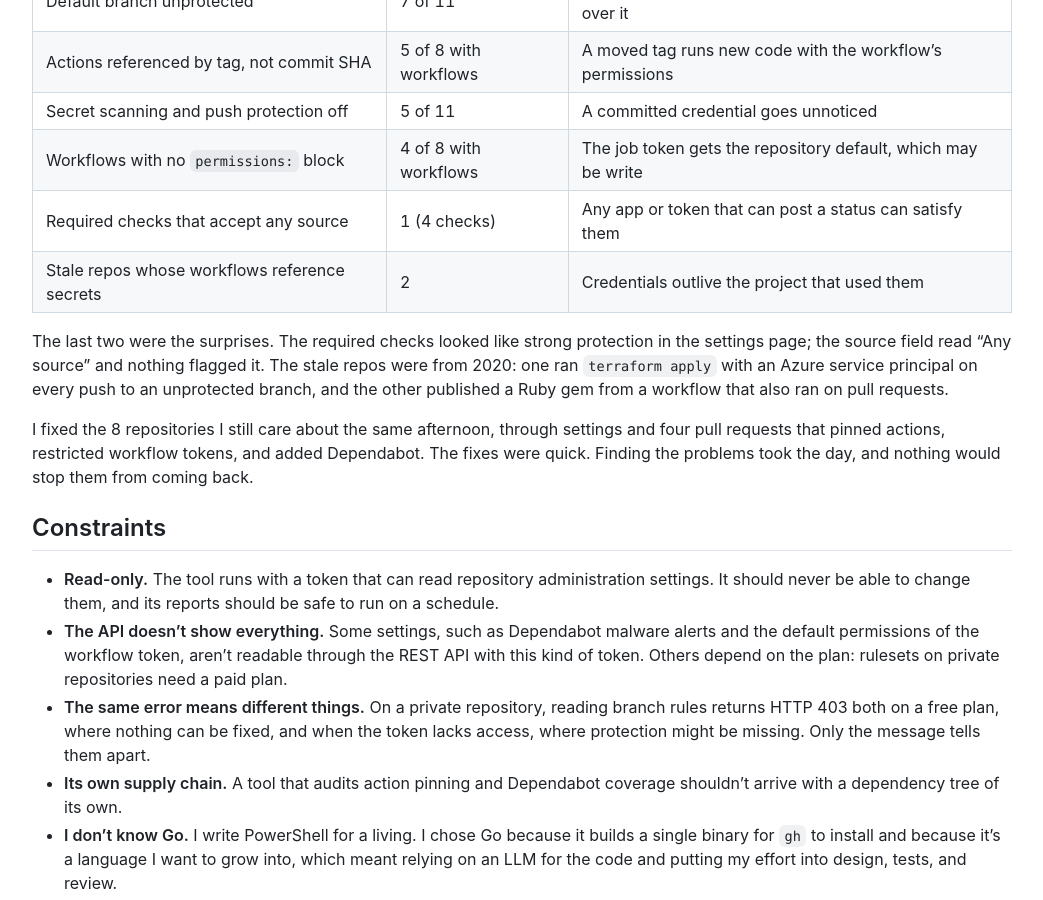
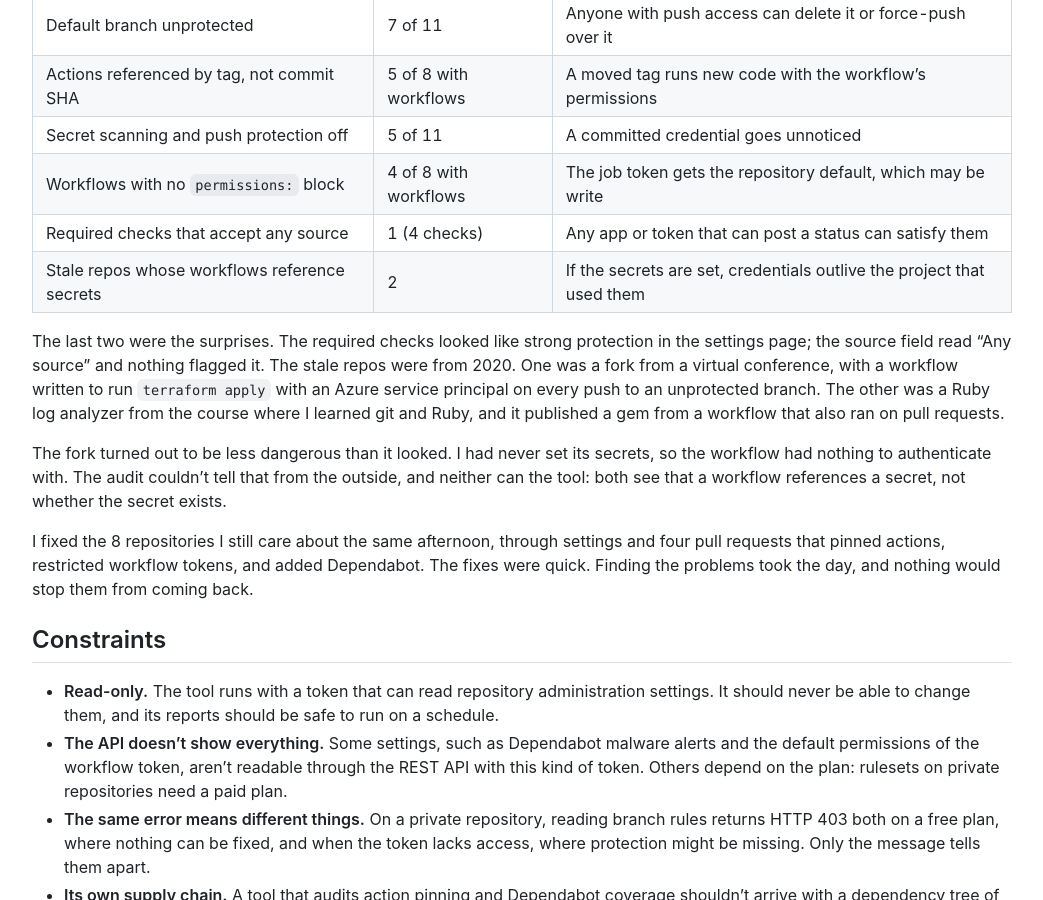
Before and after one commit to jackson-asmith/jacksonsmith.github.io, a Jekyll site: the page built from _projects/gh-baseline.md, in a window 1280 px wide and 900 px high, scrolled down 855 px. Shown: the whole window, without its empty margins (118-1161 px from the left). Built offline with Jekyll 4.4.1, drawn with Linux system fonts in a browser that asks for light colours; some of the changed text lies outside the part shown.

Commit message:
Correct the gh-baseline case study's claims about credentials
The 2020 fork's workflow referenced Azure and Terraform secrets, but
they were never set in the fork, so there were no credentials behind
it. The page described those references as live credentials.

- Describe the stale workflows as referencing secrets, and say what
  each repository was.
- Add that the fork's secrets were never set, and that neither the
  audit nor the tool can tell that from the outside.
- New lesson: a reference isn't a credential.
- Record today's cleanup as a dated update, and replace the "revoke the
  credentials" next step with checking whether referenced secrets exist.

Co-Authored-By: Claude Opus 5.5 <noreply@anthropic.com>
Claude-Session: https://claude.ai/code/session_01BHZGQ1G82jm25LZL9XjcqM

```diff
--- a/_projects/gh-baseline.md
+++ b/_projects/gh-baseline.md
@@ -10,7 +10,7 @@ repo: https://github.com/jackson-asmith/gh-baseline
 mermaid: true
 ---
 
-One of my repositories required four status checks before anything could merge, and anything allowed to post a commit status could have satisfied them, whether or not the checks ever ran. Two others, untouched since 2020, still had workflows that referenced cloud and package-registry credentials. I found all of it in a one-day audit of my public GitHub repositories, then turned that audit into [gh-baseline](https://github.com/jackson-asmith/gh-baseline), a `gh` extension that reports where repositories drift from a baseline you declare once, in a file.
+One of my repositories required four status checks before anything could merge, and anything allowed to post a commit status could have satisfied them, whether or not the checks ever ran. Two others, untouched since 2020, still had deploy and publish workflows that referenced cloud and package-registry secrets. I found all of it in a one-day audit of my public GitHub repositories, then turned that audit into [gh-baseline](https://github.com/jackson-asmith/gh-baseline), a `gh` extension that reports where repositories drift from a baseline you declare once, in a file.
 
 I wrote it in Go, a language I don't know, with an LLM writing most of the code. Below is how the audit became a tool, the decisions behind it, and where my judgment mattered more than the language did.
 
@@ -33,9 +33,11 @@ I audited all 11 of my public repositories by hand: 9 of my own and 2 forks. For
 | Secret scanning and push protection off | 5 of 11 | A committed credential goes unnoticed |
 | Workflows with no `permissions:` block | 4 of 8 with workflows | The job token gets the repository default, which may be write |
 | Required checks that accept any source | 1 (4 checks) | Any app or token that can post a status can satisfy them |
-| Stale repos whose workflows reference secrets | 2 | Credentials outlive the project that used them |
+| Stale repos whose workflows reference secrets | 2 | If the secrets are set, credentials outlive the project that used them |
 
-The last two were the surprises. The required checks looked like strong protection in the settings page; the source field read "Any source" and nothing flagged it. The stale repos were from 2020: one ran `terraform apply` with an Azure service principal on every push to an unprotected branch, and the other published a Ruby gem from a workflow that also ran on pull requests.
+The last two were the surprises. The required checks looked like strong protection in the settings page; the source field read "Any source" and nothing flagged it. The stale repos were from 2020. One was a fork from a virtual conference, with a workflow written to run `terraform apply` with an Azure service principal on every push to an unprotected branch. The other was a Ruby log analyzer from the course where I learned git and Ruby, and it published a gem from a workflow that also ran on pull requests.
+
+The fork turned out to be less dangerous than it looked. I had never set its secrets, so the workflow had nothing to authenticate with. The audit couldn't tell that from the outside, and neither can the tool: both see that a workflow references a secret, not whether the secret exists.
 
 I fixed the 8 repositories I still care about the same afternoon, through settings and four pull requests that pinned actions, restricted workflow tokens, and added Dependabot. The fixes were quick. Finding the problems took the day, and nothing would stop them from coming back.
 
@@ -114,6 +116,7 @@ The 403 ambiguity is settled once, in the collector: a 403 on a private reposito
 * **The LLM's suggestion was wrong, and a test showed it.** Reviewing an early version, it suggested deciding whether a private repository was on a free plan from the status code alone. A test case already in the suite had a private repository returning 403 because the token lacked access. Treating that as "free plan" would have reported a possibly unprotected repository as nothing to fix. The message turned out to be the only signal, so the classification moved into the collector and got its own decision record.
 * **A cleanup broke installation, and every check stayed green.** One round of changes deleted the release workflow. Tests passed and CI passed, but with no release binaries, the install command in the README would have failed. Review caught it before the first release, and an ADR now says why the workflow exists.
 * **A constraint became a principle.** I started with no dependencies partly because the environment I built it in couldn't download Go modules. Once I thought it through, it was the right call anyway, and ADR 0001 records why, along with its cost: workflow files are read line by line instead of parsed as YAML.
+* **Update, October 13: the cleanup is done.** I deleted the fork, made the Ruby repository private, and confirmed my GitHub account has no live personal access tokens.
 
 ## Principles demonstrated
 
@@ -125,11 +128,12 @@ The 403 ambiguity is settled once, in the collector: a 403 on a private reposito
 ## Lessons learned
 
 * **A setting that looks right isn't the same as one that is.** The "any source" checks passed every glance at the settings page. Most of what mattered in the audit was in a field nobody reads twice.
-* **Your attack surface includes what you've forgotten.** The riskiest repositories weren't my active projects. They were two I hadn't thought about in years.
+* **Your attack surface includes what you've forgotten.** The findings that looked worst weren't in my active projects. They were in two repositories I hadn't thought about in years.
+* **A reference isn't a credential.** The finding that looked most dangerous, a fork wired to deploy to Azure, pointed at secrets that had never been set. Reading the workflow told me what it would do with a credential, not whether one existed. I only knew because I remembered never setting it up.
 * **An LLM makes the code cheap, not the judgment.** It wrote most of the Go. It didn't know that GitHub uses one status code for two different situations, and it didn't notice that a passing build couldn't be installed. Both were caught by tests and review, which is where my time went.
 * **"Unknown" keeps coming back.** In the [email alignment checker](/projects/email-alignment-checker/), an empty DNS answer wasn't a missing record. In [Keel](/projects/keel/), a timeout wasn't a failure. Here, a setting the API won't show isn't a pass. Each time, the fix was to give "I couldn't tell" its own outcome.
 * **What I'd do next:**
   * Write SARIF output mostly by hand, with the LLM reviewing instead of writing, so findings appear in GitHub's Security tab and I can say I wrote that part of the Go.
   * Run it on a schedule against my own account and open an issue when anything drifts.
   * Choose tiers by topic or by whether a repository has CI, instead of listing names in the baseline.
-  * Archive the two 2020 repositories and revoke the credentials behind them, which the tool flags until I do.
+  * Check whether referenced secrets exist. The API lists a repository's secret names without their values, so the stale-secrets check can separate a live credential from an empty reference.
```
Also changed, not shown: other parts of _projects/gh-baseline.md (+1 -1 lines).
